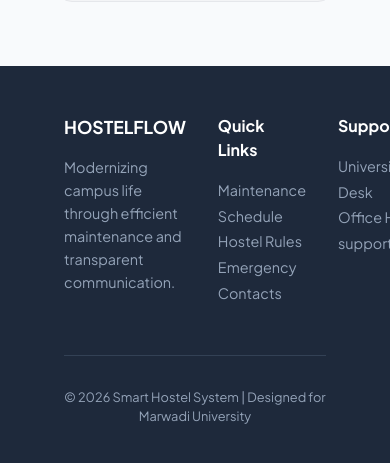
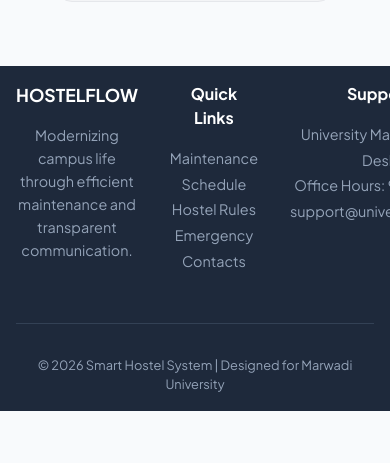
Before and after one commit to Aum213/HostelFlow, a React (Vite) app in the folder Hostel-Maintenance (frontend)/: page /manage-complaints in a window 390 px wide. Shown: the part 1047-1510 px from the top of the page. After the commit the page ends 1458 px from the top, so only its background shows below. Built offline with nearby package versions, Linux system fonts and the light colour scheme; no server answers.

Commit message:
Final responsiveness issues patch 3.1

```diff
--- a/Hostel-Maintenance (frontend)/src/App.css
+++ b/Hostel-Maintenance (frontend)/src/App.css
@@ -199,3 +199,18 @@ body {
     min-width: 100% !important;
   }
 }
+
+/* ==========================================
+   🚨 FOOTER MOBILE ALIGNMENT FIX 🚨
+   ========================================== */
+@media screen and (max-width: 768px) {
+  footer,
+  .footer,
+  .footer-wrapper,
+  .footer-container {
+    margin-left: 0 !important;
+    width: 100% !important;
+    padding: 1rem !important;
+    text-align: center !important;
+  }
+}
```
